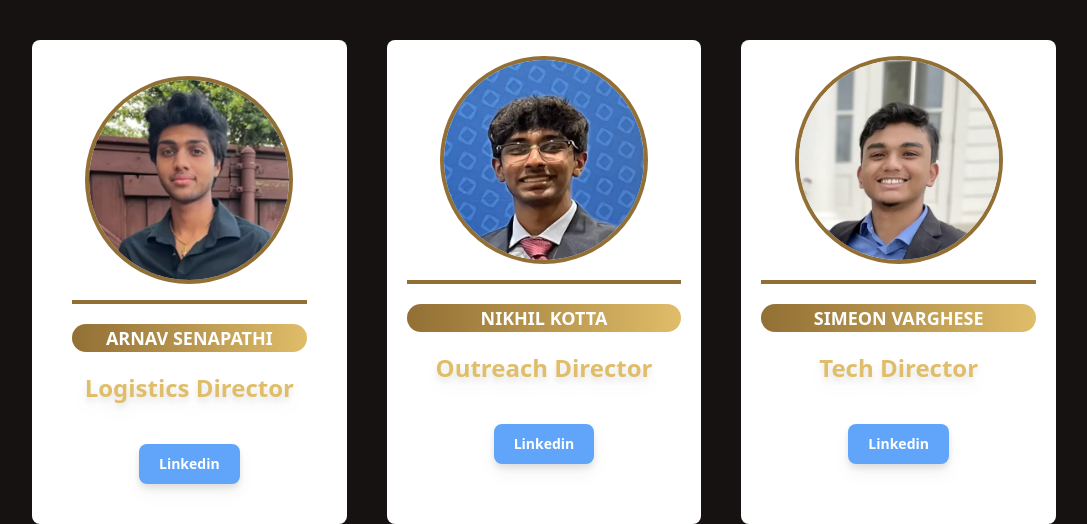
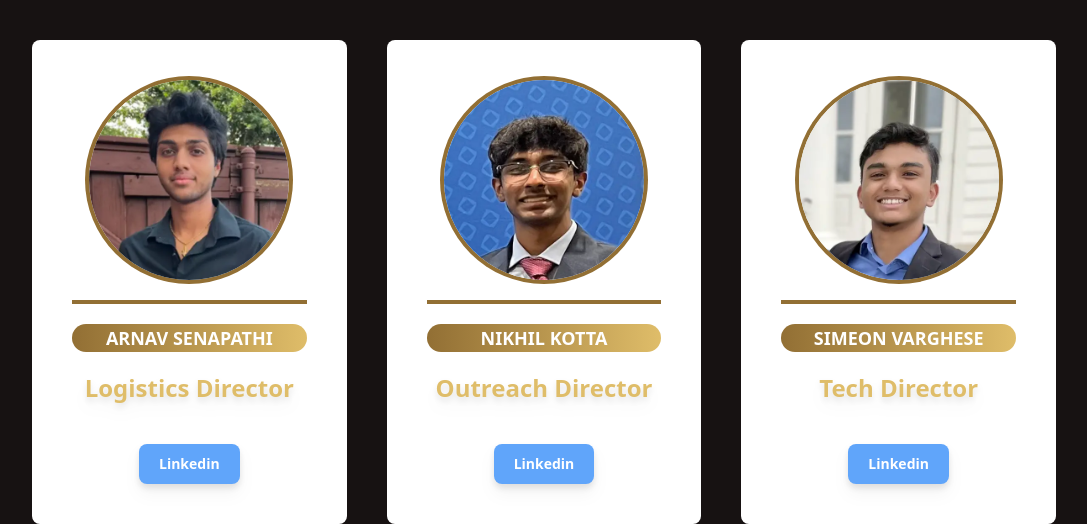
Before and after one commit to siddhak711/fai, a website: page team.html in a window 1280 px wide. Shown: the part 856-1380 px from the top of the page, without its empty margins (96-1183 px from the left). Drawn offline with nearby package versions, Linux system fonts and the light colour scheme.

Commit message:
Update team.html

```diff
--- a/team.html
+++ b/team.html
@@ -96,7 +96,7 @@
             </div>
         </div>
       </div>
-      <div class="bg-white pl-5 pr-5 pt-5 pb-10 rounded-lg">
+      <div class="bg-white p-10 rounded-lg">
         <img src="images/image_50447361.JPG" alt="" class="rounded-full ring-4 ring-[#926F34] mx-auto" width="200" height="200">
         <div class="border-2 border-[#926F34] mt-5"></div>
         <dd class="text-center font-bold text-white text-lg mt-5 bg-gradient-to-r from-[#926F34] to-[#DFBD69] rounded-full">NIKHIL KOTTA</dd>
@@ -109,7 +109,7 @@
             </div>
         </div>
       </div>
-      <div class="bg-white pl-5 pr-5 pt-5 pb-10 rounded-lg">
+      <div class="bg-white p-10 rounded-lg">
           <img src="images/simeon.JPG" alt="" class="rounded-full ring-4 ring-[#926F34] mx-auto" width="200" height="200">
           <div class="border-2 border-[#926F34] mt-5"></div>
           <dd class="text-center font-bold text-white text-lg mt-5 bg-gradient-to-r from-[#926F34] to-[#DFBD69] rounded-full">SIMEON VARGHESE</dd>
```
